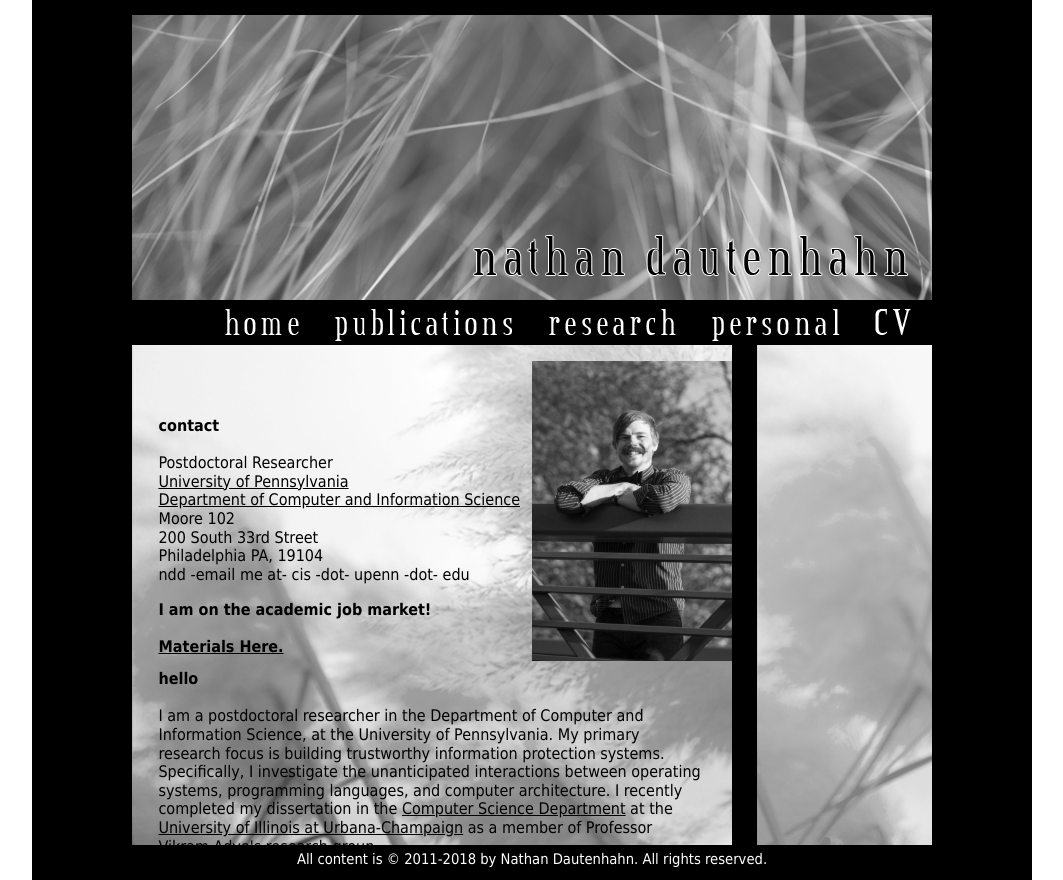
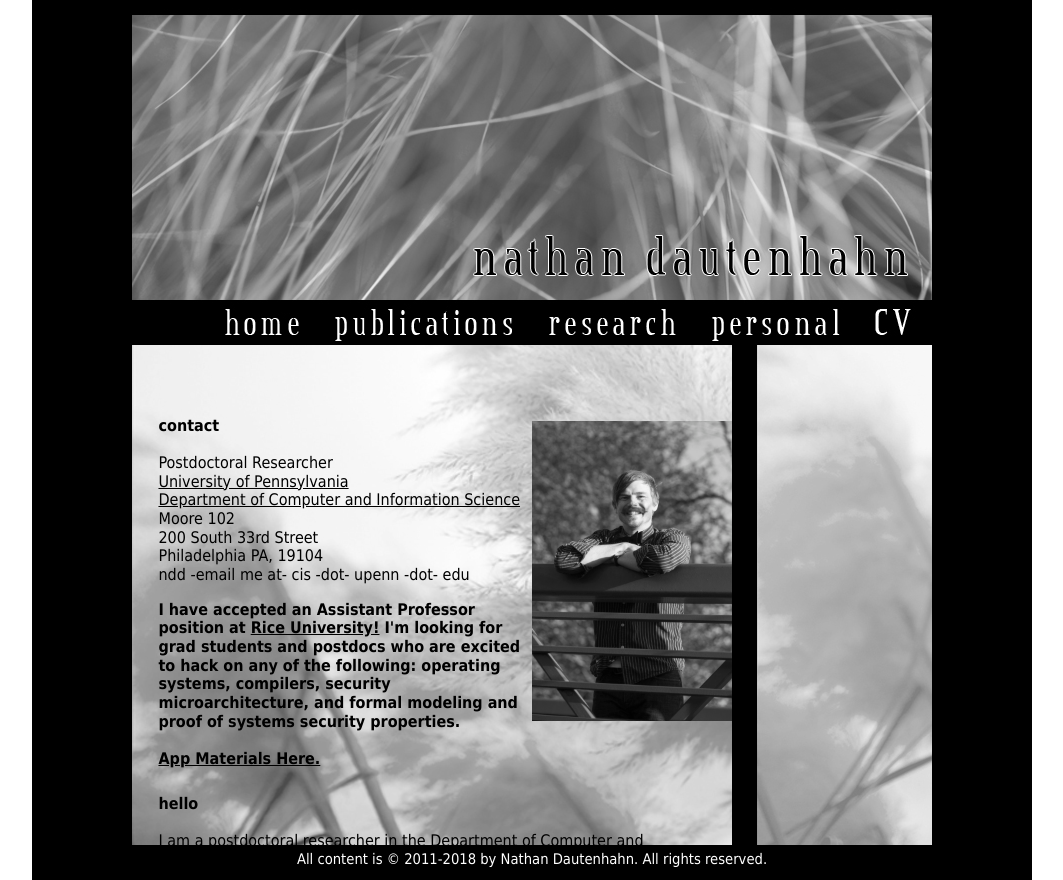
Before and after one commit to ndauten/ndauten.github.io, a plain HTML site: page index.html in a window 1280 px wide. Shown: the whole page, without its empty margins (108-1171 px from the left). Drawn offline with Linux system fonts and the light colour scheme.

Commit message:
Add updates from job search and raid
Signed-off-by: Nathan Dautenhahn <ndd@cis.upenn.edu>

```diff
--- a/index.html
+++ b/index.html
@@ -39,7 +39,7 @@
     </div>
 	<div id="homeL">
         <div id="homeContact">
-            <p><img src="images/selfMay15BW.jpg" width="200" height="300" align="right" /></p>
+            <p class="vcenter"><img src="images/selfMay15BW.jpg" width="200" height="300" align="right" /></p>
             <p class="style16">
                 <br />
                 <br />
@@ -54,14 +54,18 @@
                 <br /> Philadelphia PA, 19104&nbsp;&nbsp;
                 <br />ndd -email me at- cis -dot- upenn -dot- edu&nbsp;&nbsp;&nbsp;
             </p>
-        <p class="style16">
-        <strong>I am on the academic job market! <br><br> <a
-                href="http://nathandautenhahn.com/ndd-facultyapp">
-                Materials Here.</a></strong>
-        <!--
-        <button class="button">Materials</button>
-        -->
-        </p>
+            <p class="style16">
+            <strong>I have accepted an Assistant Professor position at <a
+                    href="https://csweb.rice.edu/">Rice University!</a> I'm
+                looking for grad students and postdocs who are excited to hack
+                on any of the following: operating systems, compilers, security
+                microarchitecture, and formal modeling and proof of systems
+                security properties.<br><br>
+                <a href="http://nathandautenhahn.com/ndd-facultyapp">App Materials Here.</a></strong>
+            <!--
+            <button class="button">Materials</button>
+            -->
+            </p>
         </div>
         <p class="style16"><strong>hello&nbsp;&nbsp;</strong>
             <br />
@@ -71,8 +75,8 @@
                 primary research focus is building trustworthy information
                 protection systems.  Specifically, I investigate the
                 unanticipated interactions between operating systems,
-                programming languages, and computer architecture. I recently
-                completed my dissertation in the <a
+                programming languages, and computer architecture. I completed
+                my dissertation in the <a
                     href="http://cs.illinois.edu">Computer Science
                     Department</a> at the <a
                     href="http://illinois.edu/">University of Illinois at
@@ -83,6 +87,14 @@
         </p>
 
         <p class="style16"><strong>news&nbsp;&nbsp;</strong><br />
+        <ul>
+            [May 2018] Paper "MicroStache" has been accepted at
+            <a href="https://www.raid2018.org/">RAID '18!</a>
+        </ul>
+        <ul>
+            [May 2018] Accepted Assistant Professor position at <a
+                    href="https://csweb.rice.edu/">Rice University!</a>
+        </ul>
         <ul>
             [October 2017] Create a <a href="https://gist.github.com/ndauten/ac142e86b070bf5b46c5a5ce320dc474">Mac OSX High Sierra</a> iso image for XNU hacking.
         </ul>
--- a/main.css
+++ b/main.css
@@ -41,9 +41,14 @@ html {
 #homeContact {
 	float:left;
 	width:600px;
-	height:325px;
+	height:450px;
 	padding:0px;
 	overflow:auto;
+}
+#homeContact p.vcenter img {
+    padding-top: 10%;
+    text-align:right;
+    vertical-align:middle;
 }
 #homeR {
 	float:right;
```
